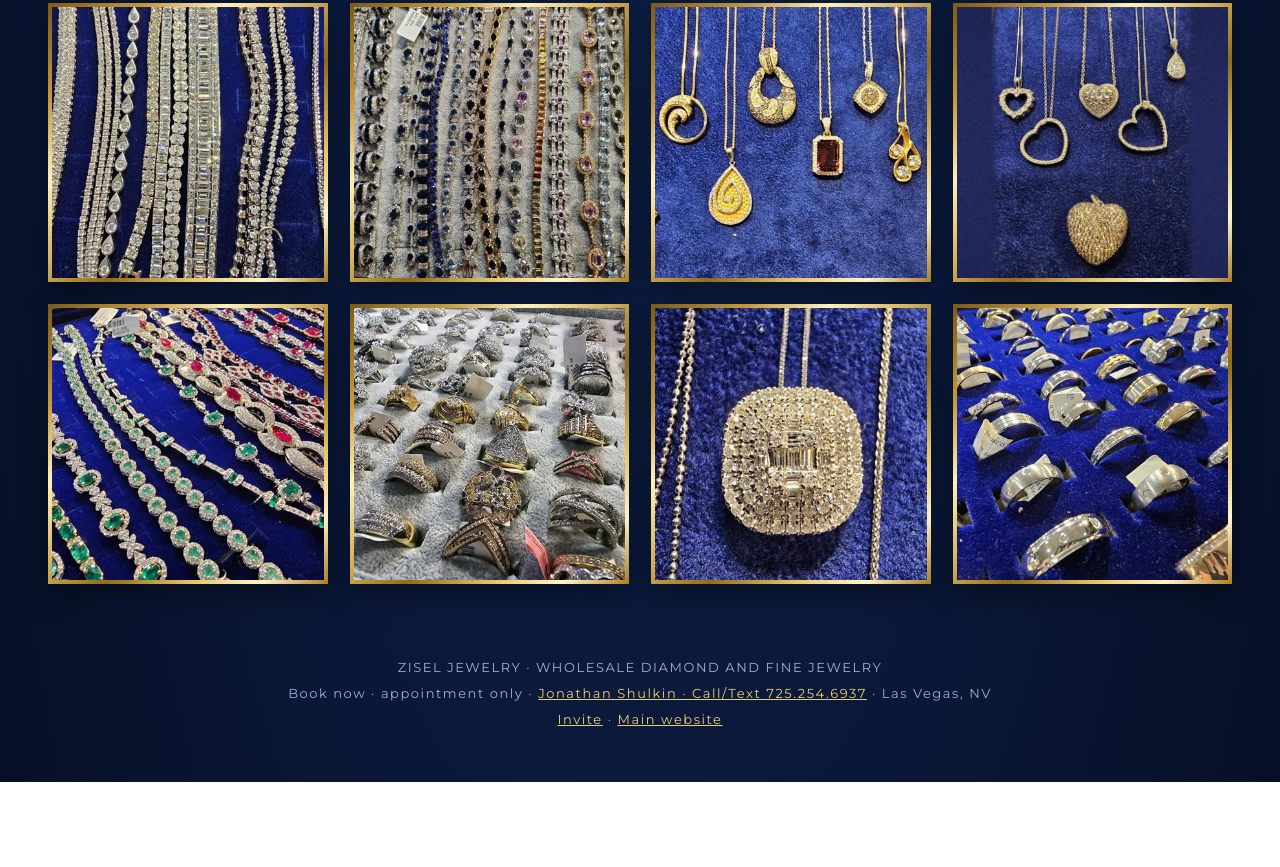
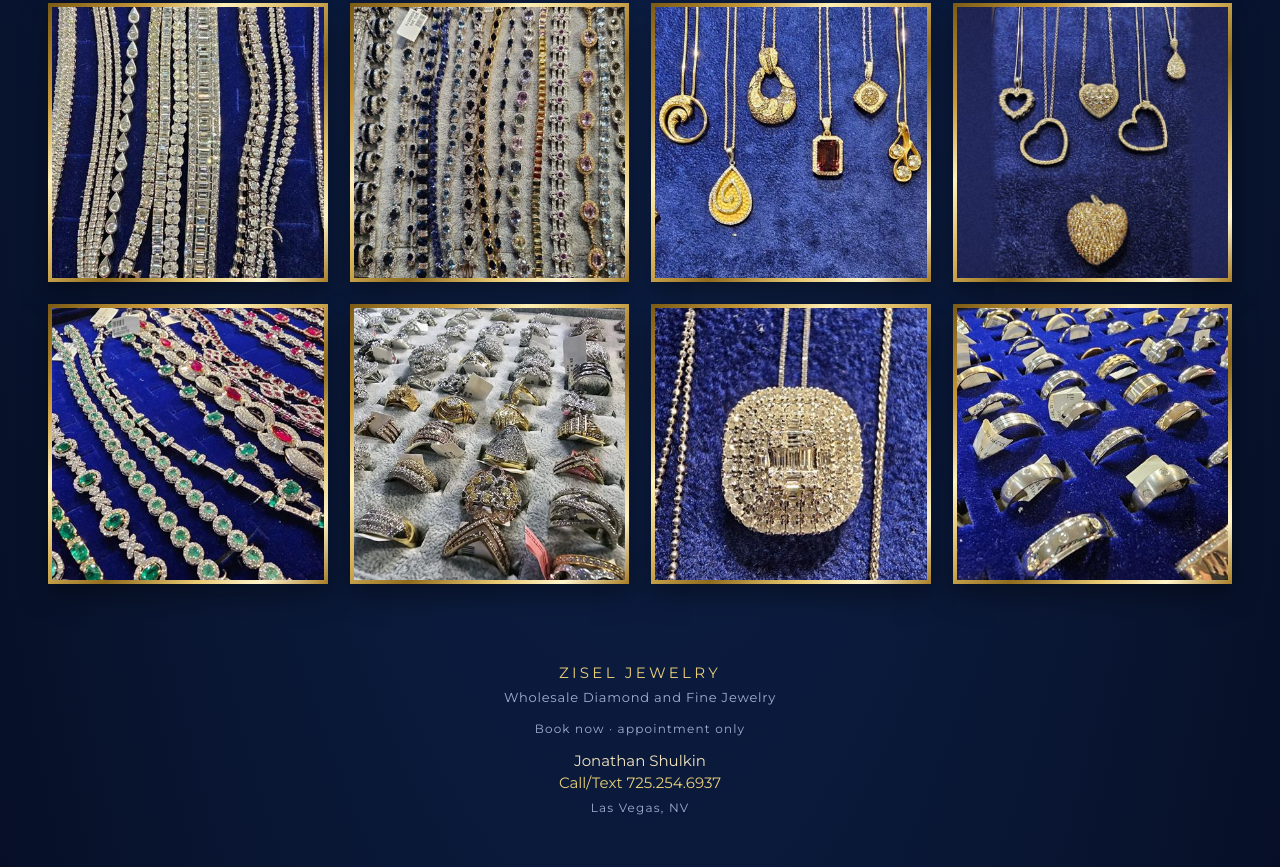
Before and after one commit to Sip-Coder/zisel-jewelry, a plain HTML site: page collection/index.html in a window 1280 px wide. Shown: the part 4134-5001 px from the top of the page. Before the commit the page ends 4916 px from the top, so only its background shows below. Drawn offline with Linux system fonts and the light colour scheme.

Commit message:
Gallery footer: stacked centered lines, remove Invite/Main website links

```diff
--- a/collection/index.html
+++ b/collection/index.html
@@ -22,7 +22,7 @@ main{max-width:1240px;margin:0 auto;padding:30px clamp(12px,3vw,28px) 60px}
 .cti button{display:block;width:100%;aspect-ratio:1;border:0;padding:0;position:relative;overflow:hidden;cursor:zoom-in;background:#0d1f45}
 .cti img{position:absolute;inset:0;width:100%;height:100%;object-fit:cover;transition:transform .5s}.cti:hover img{transform:scale(1.05)}
 .cti figcaption{background:#0d1f45;color:#dfe6f5;font-size:11px;letter-spacing:.12em;text-transform:uppercase;text-align:center;padding:9px 6px;white-space:nowrap;overflow:hidden;text-overflow:ellipsis}
-footer{text-align:center;color:#9fb0d4;font-size:13px;letter-spacing:.12em;padding:10px 16px 50px;line-height:2}footer a{color:#e9cf7a}
+footer{text-align:center;color:#9fb0d4;padding:18px 12px 50px;line-height:1.5}footer div{white-space:nowrap}footer .f1{color:#e9cf7a;font-size:15px;letter-spacing:.22em;margin-bottom:4px}footer .f2{font-size:13px;letter-spacing:.06em;margin-bottom:12px}footer .f3{font-size:12px;letter-spacing:.1em;margin-bottom:12px}footer .f4{font-size:15px;color:#f3e6bf}footer .f5{font-size:12px;letter-spacing:.1em;margin-top:4px}footer a{color:#e9cf7a;text-decoration:none}
 @media (max-width:480px){.cti figcaption{font-size:10px;letter-spacing:.06em}}
 .cti img[src*="z083"]{object-position:50% 68%}</style></head><body>
 <header><div class="logo" style="--ls:64px"><div class="word">Z<span class="i">ı<img class="gem" src="../invite/gem.svg" alt=""></span>sel</div><div class="jw goldtext">JEWELRY</div></div><p>View a small sample of our large wholesale diamond and fine jewelry inventory.</p></header>
@@ -88,7 +88,7 @@ footer{text-align:center;color:#9fb0d4;font-size:13px;letter-spacing:.12em;paddi
 <figure class="cti"><button data-full="photos/z010.jpg" aria-label="View photo 59"><img loading="lazy" src="photos/thumb-z010.jpg" alt="Zisel Jewelry wholesale diamond and fine jewelry" width="560" height="420"></button></figure>
 <figure class="cti"><button data-full="photos/z031.jpg" aria-label="View photo 60"><img loading="lazy" src="photos/thumb-z031.jpg" alt="Zisel Jewelry wholesale diamond and fine jewelry" width="560" height="420"></button></figure>
 </div></main>
-<footer>ZISEL JEWELRY · WHOLESALE DIAMOND AND FINE JEWELRY<br>Book now · appointment only · <a href="tel:+17252546937">Jonathan Shulkin · Call/Text 725.254.6937</a> · Las Vegas, NV<br><a href="../invite/">Invite</a> · <a href="../">Main website</a></footer>
+<footer><div class="f1">ZISEL JEWELRY</div><div class="f2">Wholesale Diamond and Fine Jewelry</div><div class="f3">Book now · appointment only</div><div class="f4">Jonathan Shulkin</div><div class="f4"><a href="tel:+17252546937">Call/Text 725.254.6937</a></div><div class="f5">Las Vegas, NV</div></footer>
 <script src="../invite/lightbox.js"></script>
 <script>ZLB.init([...document.querySelectorAll(".cti")].map(f=>({el:f.querySelector('button'),src:f.querySelector('button').dataset.full,cap:''})));</script>
 </body></html>
```
Also changed, not shown: 2 other files.
